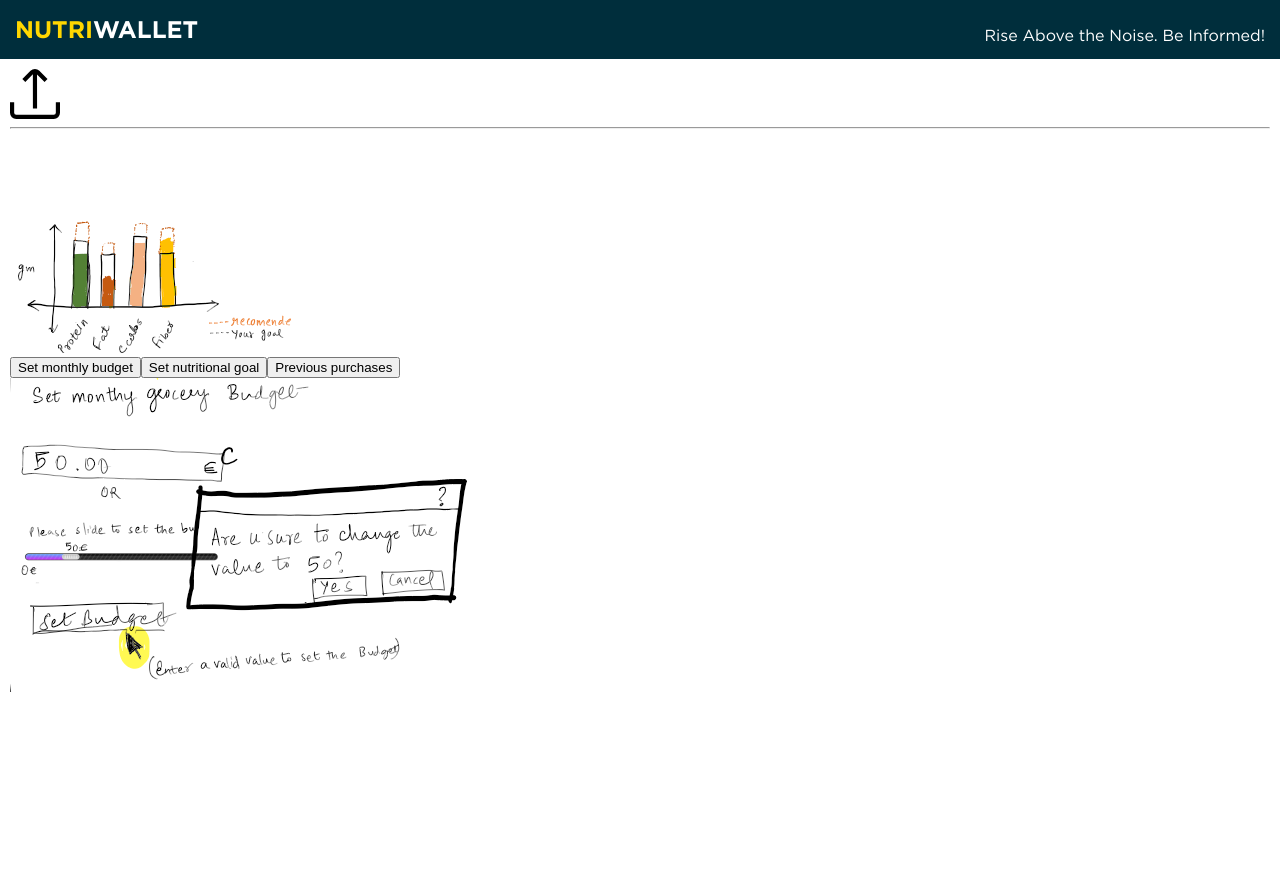
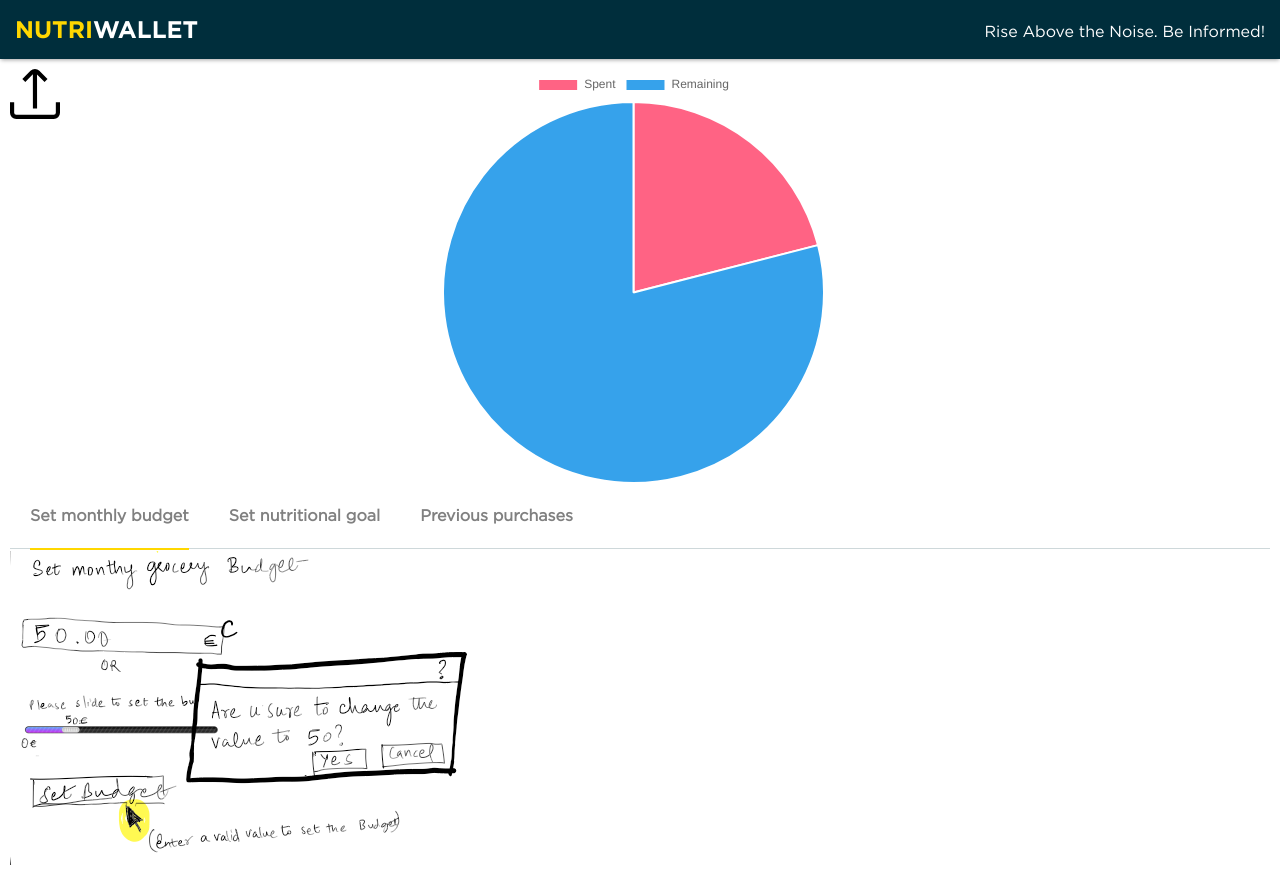
Before and after one commit to amitsahucse/Fra_collab, a React (Create React App) app: page /existing-customer in a window 1280 px wide. Before the commit the page ends 800 px from the top, so only its background shows below. Built offline with nearby package versions, Linux system fonts and the light colour scheme.

Commit message:
install chart.js integrate its components

```diff
--- a/package.json
+++ b/package.json
@@ -11,10 +11,12 @@
     "@testing-library/jest-dom": "^5.17.0",
     "@testing-library/react": "^13.4.0",
     "@testing-library/user-event": "^13.5.0",
+    "chart.js": "^4.4.0",
     "font-awesome": "^4.7.0",
     "json-server": "^0.17.4",
     "node-sass": "^7.0.3",
     "react": "^18.2.0",
+    "react-chartjs-2": "^5.2.0",
     "react-dom": "^18.2.0",
     "react-router-dom": "^6.17.0",
     "react-scripts": "5.0.1",
--- a/src/App.scss
+++ b/src/App.scss
@@ -33,3 +33,9 @@ body {
 .wrapper {
   margin: 10px;
 }
+
+.top_section {
+  display: inline-block;
+  width: 33%;
+  vertical-align: top;
+}
--- a/src/components/existing_customer/ExistingCustomer.jsx
+++ b/src/components/existing_customer/ExistingCustomer.jsx
@@ -5,8 +5,117 @@ import caloriesImage from '../../media/images/temp_current-month-graph-calories.
 import TabsComponent from "../shared/Tabs";
 import Header from "../shared/Header";
 import FileUploader from "../shared/FileUploader";
+import {
+  Chart as ChartJS,
+  CategoryScale,
+  LinearScale,
+  BarElement,
+  Title,
+  Tooltip,
+  Legend, ArcElement
+} from 'chart.js';
+import { Bar, Pie } from 'react-chartjs-2';
 
 const ExistingCustomer = () => {
+  const [state, setState] = useState({
+    "userId": "",
+    "budget": {
+      "set": null,
+      "spent": null
+    },
+    "nutrients": {
+      "initial": {
+        "Protein": 460,
+        "SaturatedFat": 389,
+        "Fat": 88,
+        "Carb": 3254,
+        "Sugar": 31,
+        "Fibre": 869
+      },
+      "set": {
+        "Protein": null,
+        "SaturatedFat": null,
+        "Fat": null,
+        "Carb": null,
+        "Sugar": null,
+        "Fibre": null
+      },
+      "spent": {
+        "Protein": null,
+        "SaturatedFat": null,
+        "Fat": null,
+        "Carb": null,
+        "Sugar": null,
+        "Fibre": null
+      }
+    }
+  });
+
+  ChartJS.register(
+    CategoryScale,
+    LinearScale,
+    BarElement,
+    Title,
+    Tooltip,
+    Legend,
+    ArcElement
+  );
+
+  const groupA = [50, 76, 351, 890, 32, 356];
+  const groupB = [40, 56, 111, 620, 22, 400];
+
+
+  const barData = {
+    labels: ['Protein', 'SaturatedFat', 'Fat', 'Carb', 'Sugar', 'Fibre'],
+    datasets: [
+      {
+        label: 'Consumed',
+        data: groupA,
+        backgroundColor: 'rgba(255, 99, 132, 0.2)', // change the colors
+        borderColor: 'rgba(255, 99, 132, 1)', // change the colors
+        borderWidth: 1
+      },
+      {
+        label: 'Planned',
+        data: groupB,
+        backgroundColor: 'rgba(54, 162, 235, 0.2)', // change the colors
+        borderColor: 'rgba(54, 162, 235, 1)', // change the colors
+        borderWidth: 1
+      }
+    ]
+  };
+
+  const options = {
+    scales: {
+      y: {
+        beginAtZero: true,
+        stacked: true,
+        ticks: {
+          callback: function(value) {
+            return value.toLocaleString();
+          }
+        }
+      },
+      x: {
+        stacked: true
+      }
+    }
+  };
+
+  const pieData = {
+    labels: ['Spent', 'Remaining'],
+    datasets: [
+      {
+        data: [21, 79],
+        backgroundColor: ['#FF6384', '#36A2EB'], // Colors for each sector
+      }
+    ]
+  };
+
+  const areNutrientsFilled =  Object.values(state.nutrients.spent).every(value => value !== null);
+
+  console.log("areNutrientsFilled ", areNutrientsFilled,
+    "\nstate ", state);
 
   return (
     <>
@@ -14,13 +123,16 @@ const ExistingCustomer = () => {
     <div className="wrapper">
       {/*Top part*/}
       <div className="constant">
-        <div className="upload_section">
-          <FileUploader />
+        <div className="top_section upload_section">
+          <FileUploader
+            updateState={(newState) => setState(prevState => ({ ...prevState, ...newState }))}
+          />
           {/*<div className="upload_icon">+</div>*/}
           {/*<p className="upload_text">upload a file</p>*/}
         </div>
-        <div className="monthly-report_section budget-report">
+        <div className="top_section monthly-report_section budget-report">
           <div className="current-month_budget_graph">
+            <Pie data={pieData} />
             {/*<img src={graphImage} alt="placeholder for monthly budget graph"/>*/}
           </div>
           <div className="current-month_budget_description">
@@ -28,17 +140,14 @@ const ExistingCustomer = () => {
             {/*<p className="exhausted">Spent <span className="spent-value">400</span></p>*/}
           </div>
         </div>
-        <hr/>
-        <br/>
-        <br/>
-        <br/>
-        <div className="monthly-report_section nutrition-report">
-          <img src={caloriesImage} alt="placeholder for monthly calories graph"/>
+        <div className="top_section monthly-report_section nutrition-report">
+          {areNutrientsFilled && <Bar options={options} data={barData} height={300} />}
         </div>
       </div>
 
-      {/*Bottom part*/}
-      <TabsComponent></TabsComponent>
+      <TabsComponent
+        updateState={(newState) => setState(prevState => ({ ...prevState, ...newState }))}
+      />
     </div>
     </>
   );
--- a/src/components/shared/FileUploader.jsx
+++ b/src/components/shared/FileUploader.jsx
@@ -1,7 +1,7 @@
 import React, { useState } from 'react';
 import './FileUploader.scss'
 
-function FileUploader() {
+function FileUploader({ updateState }) {
   const [data, setData] = useState({
     budget: null,
     nutrients: null
@@ -21,21 +21,36 @@ function FileUploader() {
       setIsProcessing(true);
       setTimeout(() => {
         setIsProcessing(false);
-        setData({
-          budget: {
-            MonthlyBudgetSpent: 47.50
-          },
+
+        setData(prevData => ({
+          ...prevData,
           nutrients: {
-            Protein: 550,
-            SaturatedFat: 430,
-            Fat: 100,
-            Carb: 3000,
-            Sugar: 30,
-            Fibre: 840
+            ...prevData.nutrients,
+            spent: {
+              Protein: 100,
+              SaturatedFat: 25,
+              Fat: 69,
+              Carb: 386,
+              Sugar: 38,
+              Fibre: 69
+            }
+          }
+        }));
+
+        updateState({
+          nutrients: {
+            spent: {
+              Protein: 100,
+              SaturatedFat: 25,
+              Fat: 69,
+              Carb: 386,
+              Sugar: 38,
+              Fibre: 69
+            }
           }
         });
-      }, 5000); // еще 5 seconds
-    }, 5000); // первые 5 seconds
+      }, 5000);
+    }, 5000);
   };
 
   return (
--- a/src/components/shared/Header.scss
+++ b/src/components/shared/Header.scss
@@ -1,12 +1,13 @@
 header {
   background-color: #002e3c;
   padding: 15px;
+  box-shadow: 0 2px 4px -1px rgba(0,0,0,0.36);
 
   .slogan {
     color: white;
     position: absolute;
     right: 15px;
-    line-height: 42px;
+    line-height: 34px;
   }
 }
 
--- a/src/components/shared/Tabs.jsx
+++ b/src/components/shared/Tabs.jsx
@@ -1,6 +1,7 @@
 import React, { useState } from 'react';
 import SetBudget from "../existing_customer/SetBudget";
 import SetCalories from "../existing_customer/SetCalories";
+import './Tabs.scss'
 
 function TabsComponent() {
   const [activeTab, setActiveTab] = useState(0);
@@ -21,20 +22,20 @@ function TabsComponent() {
   ];
 
   return (
-    <div>
-      <div className="tabs">
+    <div className="tabs_wrapper">
+      <div className="tabs_controls">
         {tabs.map((tab, index) => (
-          <button
+          <div
             key={index}
             onClick={() => setActiveTab(index)}
             className={activeTab === index ? 'active' : ''}
           >
             {tab.title}
-          </button>
+          </div>
         ))}
       </div>
 
-      <div className="tab-content">
+      <div className="tabs_content">
         {tabs[activeTab].content}
       </div>
     </div>
--- /dev/null
+++ b/src/components/shared/Tabs.scss
@@ -0,0 +1,27 @@
+.tabs_wrapper {
+  //border: 1px solid #002e3c;
+  border-radius: 5px;
+}
+
+.tabs_controls {
+  box-shadow: 0 1px 0 #ced8da;
+  height: 64px;
+
+  div {
+    line-height: 64px;
+    float: left;
+    font-size: 12pt;
+    font-weight: bold;
+    color: #808080;
+    margin: 0 20px;
+    cursor: pointer;
+  }
+
+  div.active {
+    border-bottom: 2px solid #ffd700;
+  }
+}
+
+.tabs_content {
+  margin-top: 3px;
+}
```
Also changed, not shown: 1 other file (tests, documents, lock files or other folders).
